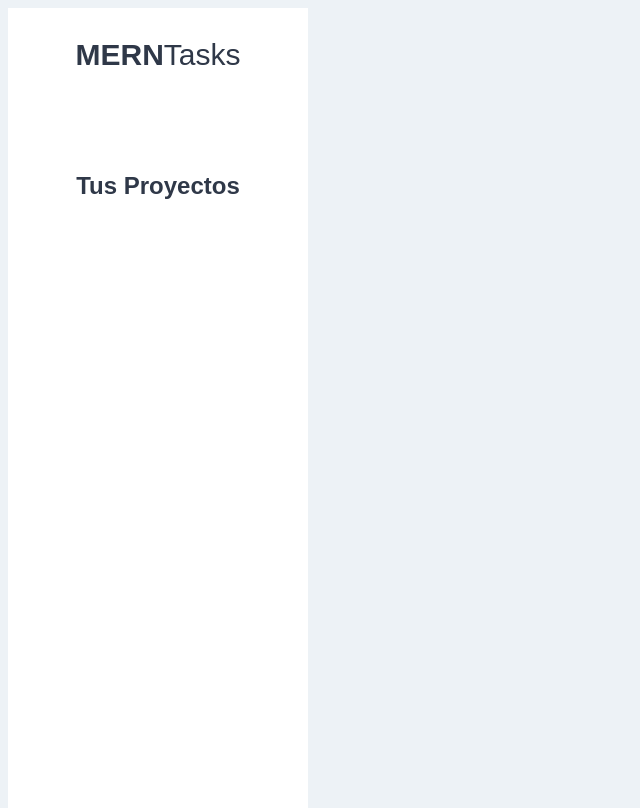
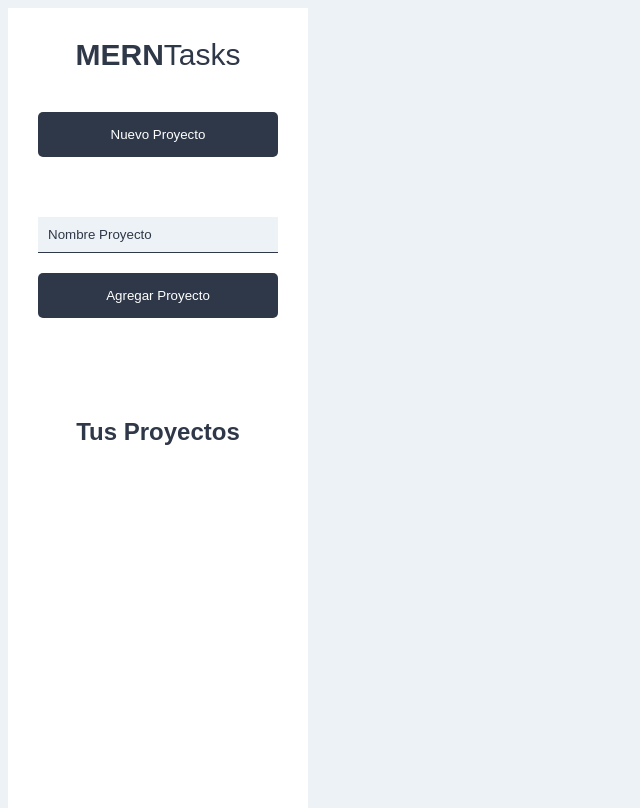
Before and after one commit to fcarlosg09/MERNTasks, a React (Create React App) app in the folder cliente/: page /proyectos in a window 1280 px wide. Shown: the whole page, without its empty margins (0-640 px from the left). Built offline with nearby package versions, Linux system fonts and the light colour scheme.

Commit message:
Funcionalidades básicas visuales en componente Nuevo Proyecto y creación del componente Listado

```diff
--- a/cliente/src/Components/layout/Sidebar.js
+++ b/cliente/src/Components/layout/Sidebar.js
@@ -1,9 +1,12 @@
 import React from 'react';
+import NuevoProyecto from '../proyectos/NuevoProyecto';
 
 const Sidebar = () => {
     return (
         <aside>
             <h1>MERN<span>Tasks</span></h1>
+
+            <NuevoProyecto />
 
             <div className="proyectos">
                 <h2>Tus Proyectos</h2>
--- /dev/null
+++ b/cliente/src/Components/proyectos/NuevoProyecto.js
@@ -0,0 +1,55 @@
+import React, { Fragment, useState } from 'react';
+
+const NuevoProyecto = () => {
+
+    const [proyecto, setproyecto] = useState({
+        nombreProyecto: ''
+    });
+
+    const { nombreProyecto } = proyecto;
+
+    const FnCapturarNombreProyecto = (e) =>{
+        setproyecto({
+            ...proyecto,
+            [e.target.name] : e.target.value
+        })
+    };
+
+    const FnAgregarProyecto = (e) =>{
+        e.preventDefault();
+        console.log('a');
+    };
+
+    return (
+        <Fragment>
+            <button
+                type="button"
+                className="btn btn-block btn-primario"
+            >
+                Nuevo Proyecto
+            </button>
+            <form
+                className="formulario-nuevo-proyecto"
+                onSubmit={FnAgregarProyecto}
+            >
+                <input
+                    type="text"
+                    className="input-text"
+                    placeholder="Nombre Proyecto"
+                    name="nombreProyecto"
+                    onChange={FnCapturarNombreProyecto}
+                    value={nombreProyecto}
+                />
+                <input
+                    type="submit"
+                    className="btn btn-primario btn-block"
+                    value="Agregar Proyecto"
+                />
+
+            </form>
+        </Fragment>
+
+     );
+}
+
+export default NuevoProyecto;
```
Also changed, not shown: cliente/src/Components/proyectos/Listado.js (added, +9 -0 lines).
